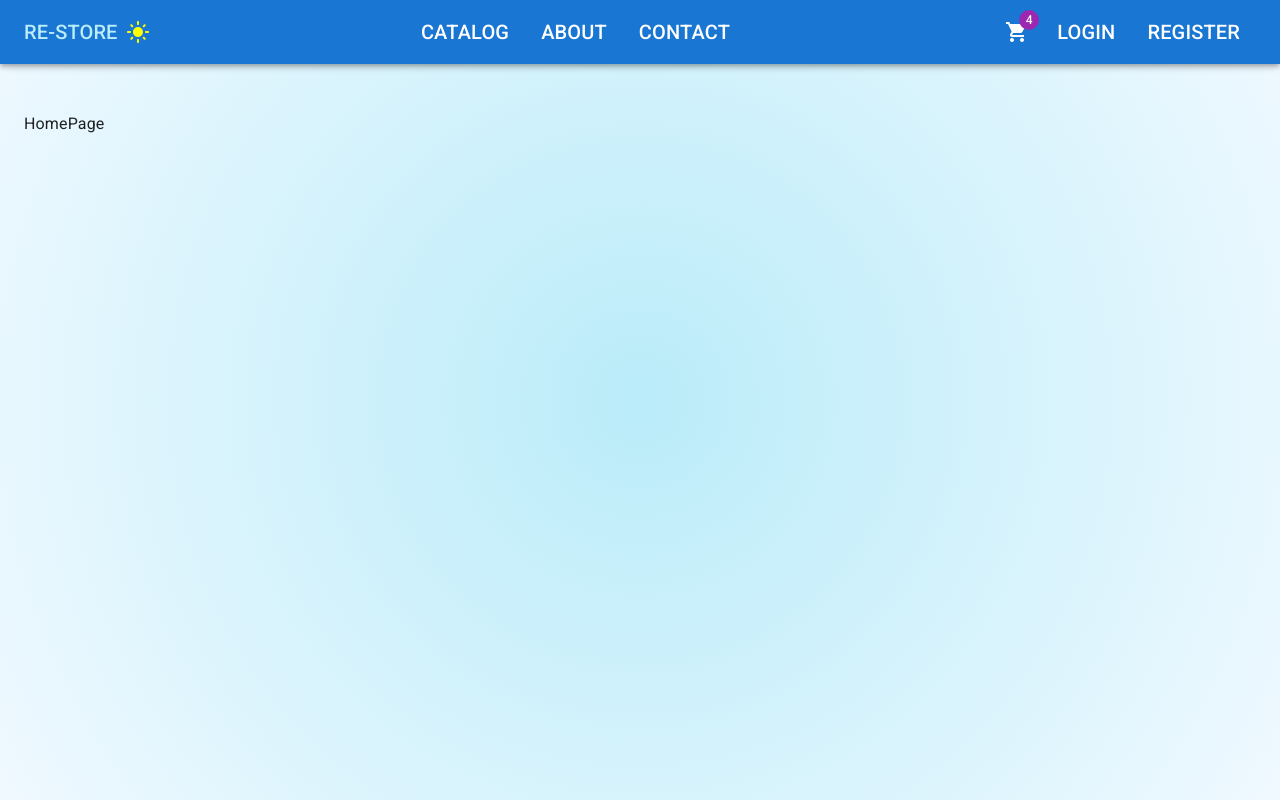
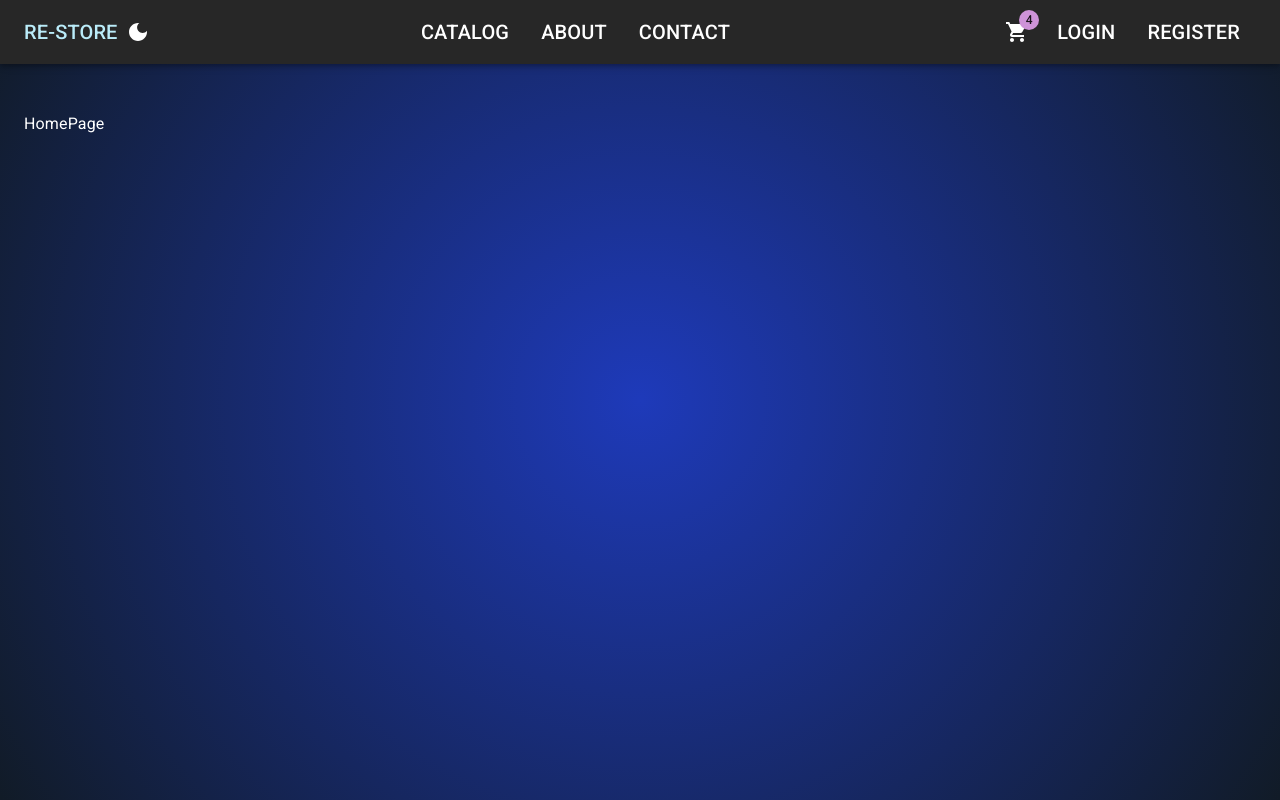
Before and after one commit to Petersonwei/dotnet-react-rtk, a React (Vite) app in the folder Restore/client/: page / in a window 1280 px wide. Built offline with nearby package versions, Linux system fonts and the light colour scheme.

Commit message:
store the dark mode state in local storage

```diff
--- a/Restore/client/src/app/layout/App.tsx
+++ b/Restore/client/src/app/layout/App.tsx
@@ -3,8 +3,13 @@ import { Box, Container, createTheme, CssBaseline, ThemeProvider } from "@mui/ma
 import NavBar from "./NavBar";
 import { Outlet } from "react-router-dom";
 
+const getInitialDarkMode = () => {
+  const storedDarkMode = localStorage.getItem('darkMode');
+  return storedDarkMode ? JSON.parse(storedDarkMode) : true;
+}
+
 function App() {
-  const [darkMode, setDarkMode] = useState(false);
+  const [darkMode, setDarkMode] = useState(getInitialDarkMode());
   const palleteType = darkMode ? 'dark' : 'light'
   const theme = createTheme({
     palette: {
@@ -16,6 +21,7 @@ function App() {
   });
 
   const toggleDarkMode = () => {
+    localStorage.setItem('darkMode', JSON.stringify(!darkMode));
     setDarkMode(!darkMode);
   }
 
```
Also changed, not shown: 2 other files (tests, documents, lock files or other folders).
